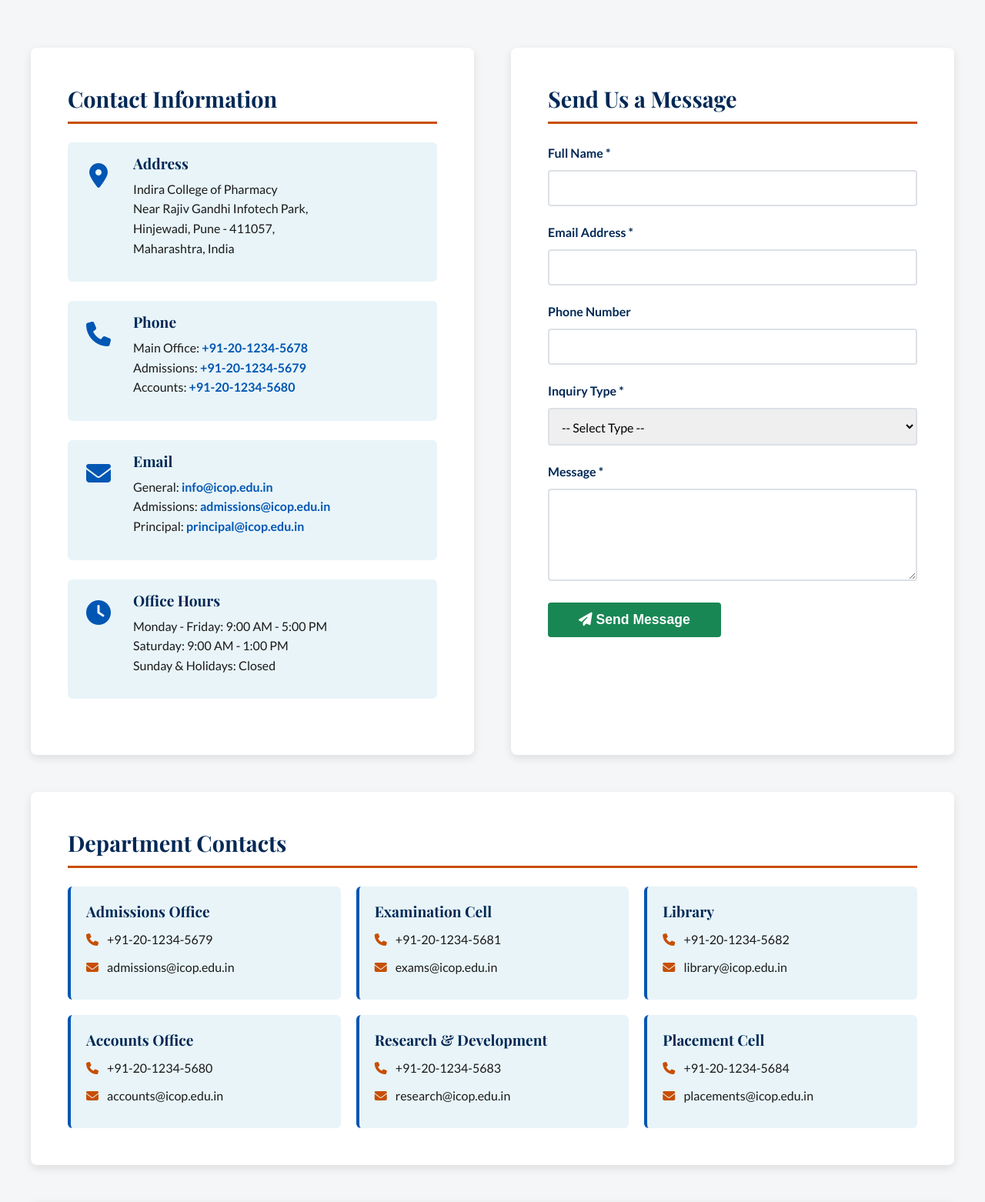
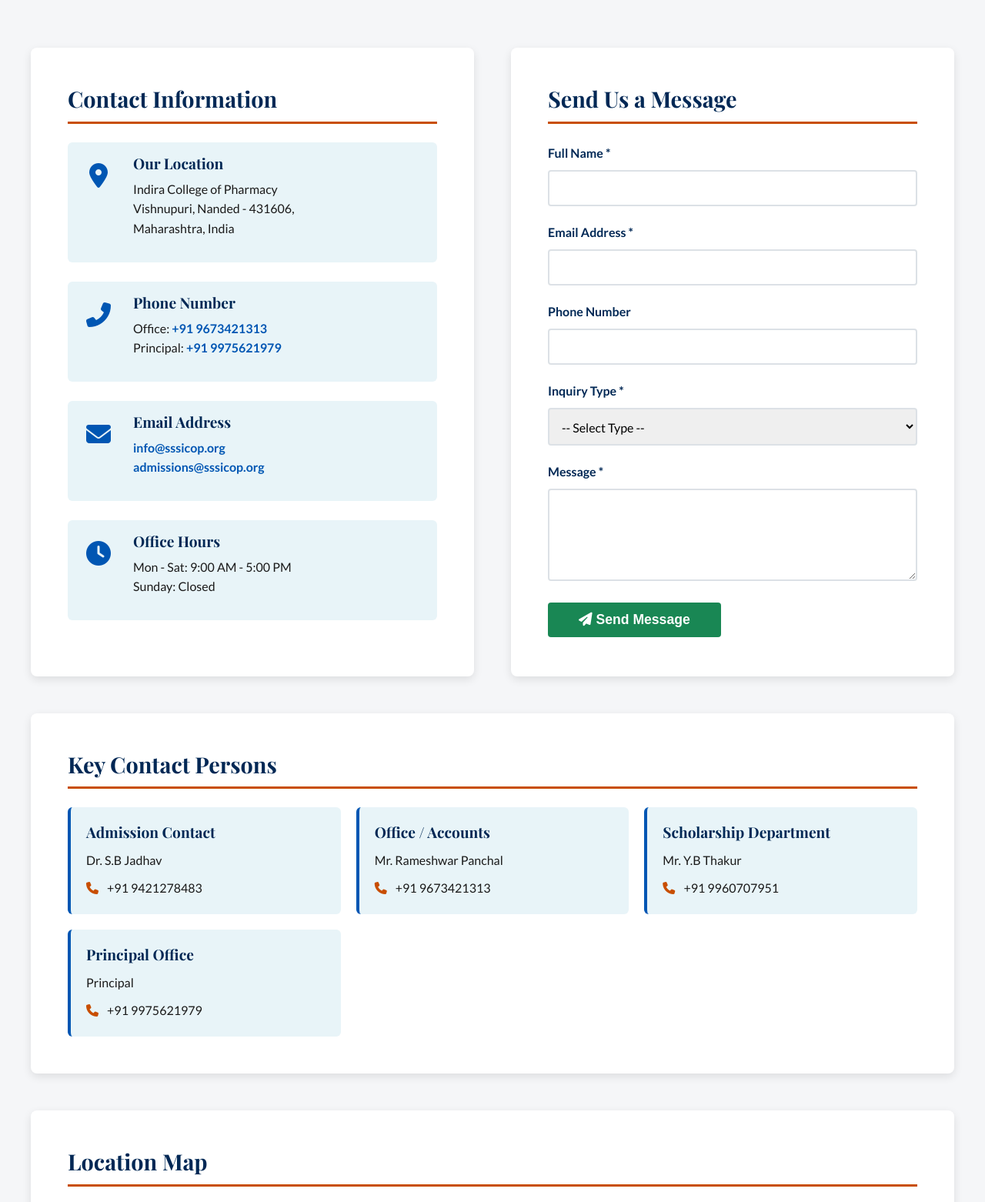
Before and after one commit to Agasthya-6162/ICOP-IN, a PHP site: page /In-ICOP/contact.php in a window 1280 px wide. Shown: the part 712-2274 px from the top of the page at 77% size. Run offline with PHP 8.4, Linux system fonts and the light colour scheme; some libraries are stand-ins or nearby versions.

Commit message:
Updated Information Final

```diff
--- a/contact.php
+++ b/contact.php
@@ -29,44 +29,38 @@ include 'includes/header.php';
                             <i class="fas fa-map-marker-alt"></i>
                         </div>
                         <div class="contact-text">
-                            <h3>Address</h3>
+                            <h3>Our Location</h3>
                             <p>
                                 Indira College of Pharmacy<br>
-                                Near Rajiv Gandhi Infotech Park,<br>
-                                Hinjewadi, Pune - 411057,<br>
+                                Vishnupuri, Nanded - 431606,<br>
                                 Maharashtra, India
                             </p>
                         </div>
                     </div>
-
                     <div class="contact-detail">
                         <div class="contact-icon">
-                            <i class="fas fa-phone"></i>
+                            <i class="fas fa-phone-alt"></i>
                         </div>
                         <div class="contact-text">
-                            <h3>Phone</h3>
+                            <h3>Phone Number</h3>
                             <p>
-                                Main Office: <a href="tel:+912012345678">+91-20-1234-5678</a><br>
-                                Admissions: <a href="tel:+912012345679">+91-20-1234-5679</a><br>
-                                Accounts: <a href="tel:+912012345680">+91-20-1234-5680</a>
+                                Office: <a href="tel:+919673421313">+91 9673421313</a><br>
+                                Principal: <a href="tel:+919975621979">+91 9975621979</a>
                             </p>
                         </div>
                     </div>
-
                     <div class="contact-detail">
                         <div class="contact-icon">
                             <i class="fas fa-envelope"></i>
                         </div>
                         <div class="contact-text">
-                            <h3>Email</h3>
+                            <h3>Email Address</h3>
                             <p>
-                                General: <a href="mailto:info@icop.edu.in">info@icop.edu.in</a><br>
-                                Admissions: <a href="mailto:admissions@icop.edu.in">admissions@icop.edu.in</a><br>
-                                Principal: <a href="mailto:principal@icop.edu.in">principal@icop.edu.in</a>
+                                <a href="mailto:info@sssicop.org">info@sssicop.org</a><br>
+                                <a href="mailto:admissions@sssicop.org">admissions@sssicop.org</a>
                             </p>
                         </div>
                     </div>
-
                     <div class="contact-detail">
                         <div class="contact-icon">
                             <i class="fas fa-clock"></i>
@@ -74,9 +68,8 @@ include 'includes/header.php';
                         <div class="contact-text">
                             <h3>Office Hours</h3>
                             <p>
-                                Monday - Friday: 9:00 AM - 5:00 PM<br>
-                                Saturday: 9:00 AM - 1:00 PM<br>
-                                Sunday & Holidays: Closed
+                                Mon - Sat: 9:00 AM - 5:00 PM<br>
+                                Sunday: Closed
                             </p>
                         </div>
                     </div>
@@ -126,44 +119,32 @@ include 'includes/header.php';
                 </div>
             </div>
 
-            <!-- Department Contacts -->
+            <!-- Key Contact Persons -->
             <div class="department-contacts">
-                <h2>Department Contacts</h2>
+                <h2>Key Contact Persons</h2>
                 <div class="dept-grid">
                     <div class="dept-card">
-                        <h3>Admissions Office</h3>
-                        <p><i class="fas fa-phone"></i> +91-20-1234-5679</p>
-                        <p><i class="fas fa-envelope"></i> admissions@icop.edu.in</p>
+                        <h3>Admission Contact</h3>
+                        <p class="person-name">Dr. S.B Jadhav</p>
+                        <a href="tel:+919421278483" class="phone-link"><i class="fas fa-phone"></i> +91 9421278483</a>
                     </div>
 
                     <div class="dept-card">
-                        <h3>Examination Cell</h3>
-                        <p><i class="fas fa-phone"></i> +91-20-1234-5681</p>
-                        <p><i class="fas fa-envelope"></i> exams@icop.edu.in</p>
+                        <h3>Office / Accounts</h3>
+                        <p class="person-name">Mr. Rameshwar Panchal</p>
+                        <a href="tel:+919673421313" class="phone-link"><i class="fas fa-phone"></i> +91 9673421313</a>
                     </div>
 
                     <div class="dept-card">
-                        <h3>Library</h3>
-                        <p><i class="fas fa-phone"></i> +91-20-1234-5682</p>
-                        <p><i class="fas fa-envelope"></i> library@icop.edu.in</p>
+                        <h3>Scholarship Department</h3>
+                        <p class="person-name">Mr. Y.B Thakur</p>
+                        <a href="tel:+919960707951" class="phone-link"><i class="fas fa-phone"></i> +91 9960707951</a>
                     </div>
 
                     <div class="dept-card">
-                        <h3>Accounts Office</h3>
-                        <p><i class="fas fa-phone"></i> +91-20-1234-5680</p>
-                        <p><i class="fas fa-envelope"></i> accounts@icop.edu.in</p>
-                    </div>
-
-                    <div class="dept-card">
-                        <h3>Research & Development</h3>
-                        <p><i class="fas fa-phone"></i> +91-20-1234-5683</p>
-                        <p><i class="fas fa-envelope"></i> research@icop.edu.in</p>
-                    </div>
-
-                    <div class="dept-card">
-                        <h3>Placement Cell</h3>
-                        <p><i class="fas fa-phone"></i> +91-20-1234-5684</p>
-                        <p><i class="fas fa-envelope"></i> placements@icop.edu.in</p>
+                        <h3>Principal Office</h3>
+                        <p class="person-name">Principal</p>
+                        <a href="tel:+919975621979" class="phone-link"><i class="fas fa-phone"></i> +91 9975621979</a>
                     </div>
                 </div>
             </div>
@@ -172,8 +153,7 @@ include 'includes/header.php';
             <div class="map-section">
                 <h2>Location Map</h2>
                 <div class="map-container">
-                    <iframe
-                        src="https://www.google.com/maps/embed?pb=!1m18!1m12!1m3!1d3768.455209355682!2d77.29447337507925!3d19.175338982049615!2m3!1f0!2f0!3f0!3m2!1i1024!2i768!4f13.1!3m3!1m2!1s0x3bd1d66bb9d31721%3A0x4386266050b4356e!2sIndira%20College%20of%20Pharmacy%2C%20Nanded!5e0!3m2!1sen!2sin!4v1706606000000!5m2!1sen!2sin"
+                    <iframe src="https://maps.google.com/maps?q=19.116834752813357,77.29190685873034&z=15&output=embed"
                         width="100%" height="100%" style="border:0;" allowfullscreen="" loading="lazy">
                     </iframe>
                 </div>
--- a/includes/footer.php
+++ b/includes/footer.php
@@ -5,7 +5,8 @@
                 <!-- Column 1: About & Social -->
                 <div class="footer-column">
                     <h3>About College</h3>
-                        <p>Indira College of Pharmacy is dedicated to pharmaceutical education and research, nurturing future leaders in healthcare.</p>
+                    <p>Indira College of Pharmacy is dedicated to pharmaceutical education and research, nurturing
+                        future leaders in healthcare.</p>
                     <div class="social-links">
                         <a href="#" aria-label="Facebook"><i class="fab fa-facebook-f"></i></a>
                         <a href="#" aria-label="Twitter"><i class="fab fa-twitter"></i></a>
@@ -58,7 +59,7 @@
                     <h3>Contact Us</h3>
                     <ul class="contact-info">
                         <li><i class="fas fa-map-marker-alt"></i>Vishnupuri, Nanded 431606, Maharashtra</li>
-                            <li><i class="fas fa-phone"></i>+91-20-1234-5678</li>
+                        <li><i class="fas fa-phone"></i>+91 9673421313</li>
                         <li><i class="fas fa-envelope"></i>info@sssicop.org</li>
                         <li><i class="fas fa-clock"></i>Mon-Sat: 9:00 AM - 5:00 PM</li>
                     </ul>
@@ -69,7 +70,8 @@
     <div class="footer-bottom">
         <div class="container">
             <div class="footer-bottom-content">
-                    <p>&copy; <?php echo date('Y'); ?> Indira College of Pharmacy, Sahayog Sevabhavi Sanstha. All Rights Reserved.</p>
+                <p>&copy; <?php echo date('Y'); ?> Indira College of Pharmacy, Sahayog Sevabhavi Sanstha. All Rights
+                    Reserved.</p>
                 <div class="footer-links">
                     <a href="sitemap.php">Sitemap</a>
                     <a href="#">Website Policies</a>
@@ -92,4 +94,5 @@
 <script src="js/main.js"></script>
 <script src="js/scroll-animations.js"></script>
 </body>
+
 </html>
```
Also changed, not shown: about.php (+6 -3 lines), admissions.php (+5 -4 lines), apply-online.php (+9 -8 lines). Lines whose indentation alone changed are shown as unchanged.
